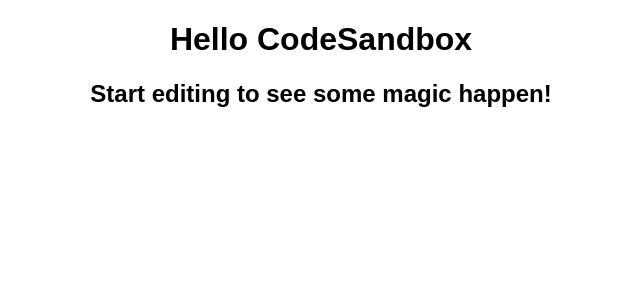
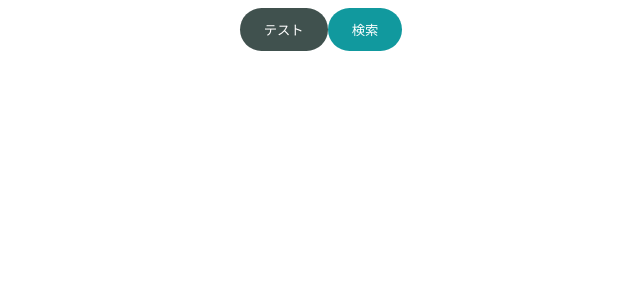
Before and after one commit to nobitanha/React_InlineStyle, a React (Create React App) app: page / in a window 1280 px wide. Shown: the top 300 px of the page, without its empty margins (319-959 px from the left). Built offline with nearby package versions, Linux system fonts and the light colour scheme.

Commit message:
initial commit

```diff
--- a/src/App.js
+++ b/src/App.js
@@ -1,10 +1,12 @@
+import { PrimaryButton } from "./components/atoms/button/PrimaryButton";
+import { SecondaryButton } from "./components/atoms/button/SecondaryButton";
 import "./styles.css";
 
 export default function App() {
   return (
     <div className="App">
-      <h1>Hello CodeSandbox</h1>
-      <h2>Start editing to see some magic happen!</h2>
+      <PrimaryButton> テスト </PrimaryButton>
+      <SecondaryButton> 検索 </SecondaryButton>
     </div>
   );
 }
--- /dev/null
+++ b/src/components/atoms/button/BaseButton.jsx
@@ -0,0 +1,14 @@
+import styled from "styled-components";
+
+export const BaseButton = styled.button`
+  background-color: #40514e;
+  color: #fff;
+  padding: 12px 24px;
+  border: none;
+  outline: none;
+  border-radius: 9999px;
+  &:hover {
+    cursor: pointer;
+    opacity: 0.8;
+  }
+`;
--- /dev/null
+++ b/src/components/atoms/button/PrimaryButton.jsx
@@ -0,0 +1,11 @@
+import styled from "styled-components";
+import { BaseButton } from "./BaseButton";
+
+export const PrimaryButton = (props) => {
+  const { children } = props;
+  return <SButton>{children}</SButton>;
+};
+
+const SButton = styled(BaseButton)`
+  background-color: #40514e;
+`;
--- /dev/null
+++ b/src/components/atoms/button/SecondaryButton.jsx
@@ -0,0 +1,11 @@
+import styled from "styled-components";
+import { BaseButton } from "./BaseButton";
+
+export const SecondaryButton = (props) => {
+  const { children } = props;
+  return <SButton>{children}</SButton>;
+};
+
+const SButton = styled(BaseButton)`
+  background-color: #11999e;
+`;
```
Also changed, not shown: package.json (+13 -3 lines).
